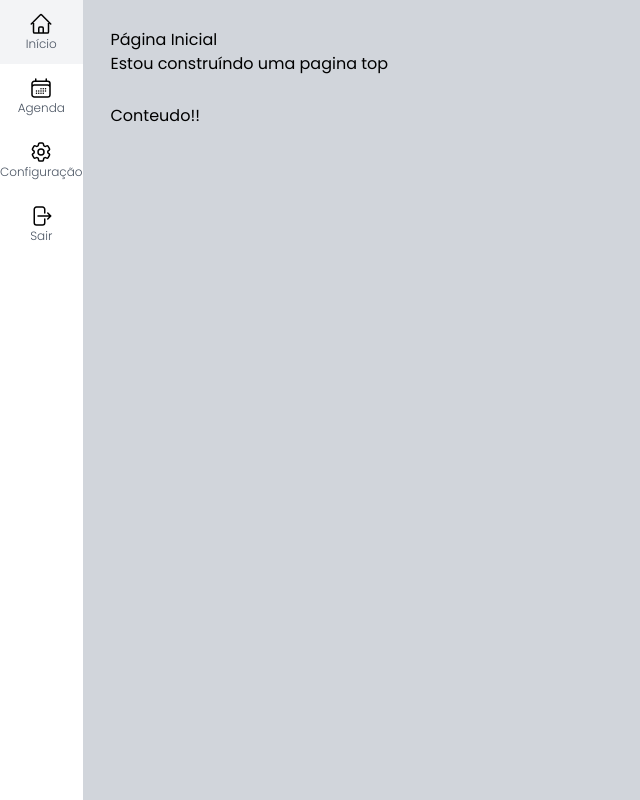
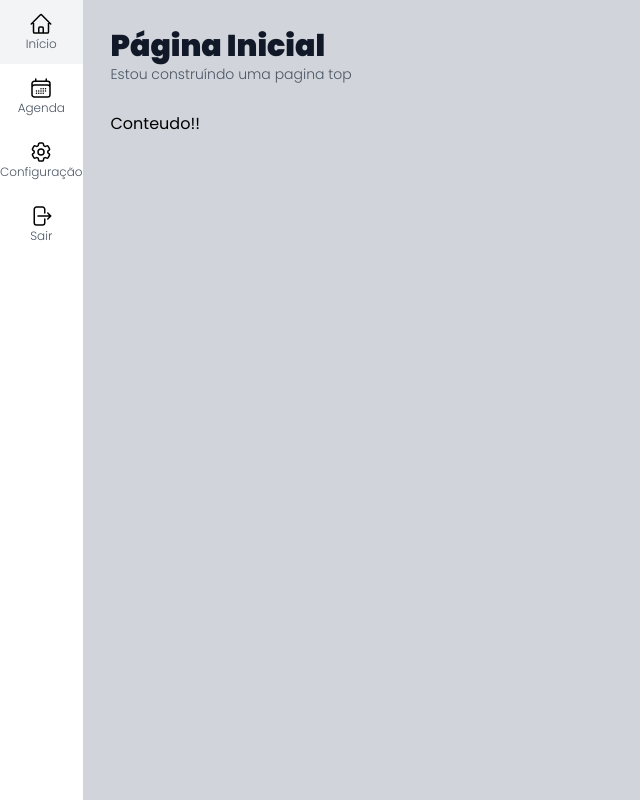
Before and after one commit to EvandroLimaBarbosa/projeto-sistema, a Next.js app: page / in a window 1280 px wide. Shown: the whole page, without its empty margins (0-640 px from the left). Built offline with nearby package versions, Linux system fonts and the light colour scheme.

Commit message:
Update Title.tsx

```diff
--- a/src/components/template/Title.tsx
+++ b/src/components/template/Title.tsx
@@ -7,13 +7,14 @@ export default function Title(props: TitleProps) {
   return (
     <div>
       <h1 className={`
-
+        font-black text-3xl
+        text-gray-900
       `}
       >
         {props.title}
       </h1>
       <h2 className={`
-
+        font-light text-sm text-gray-600
       `}
       >
         {props.subtitle}
```
